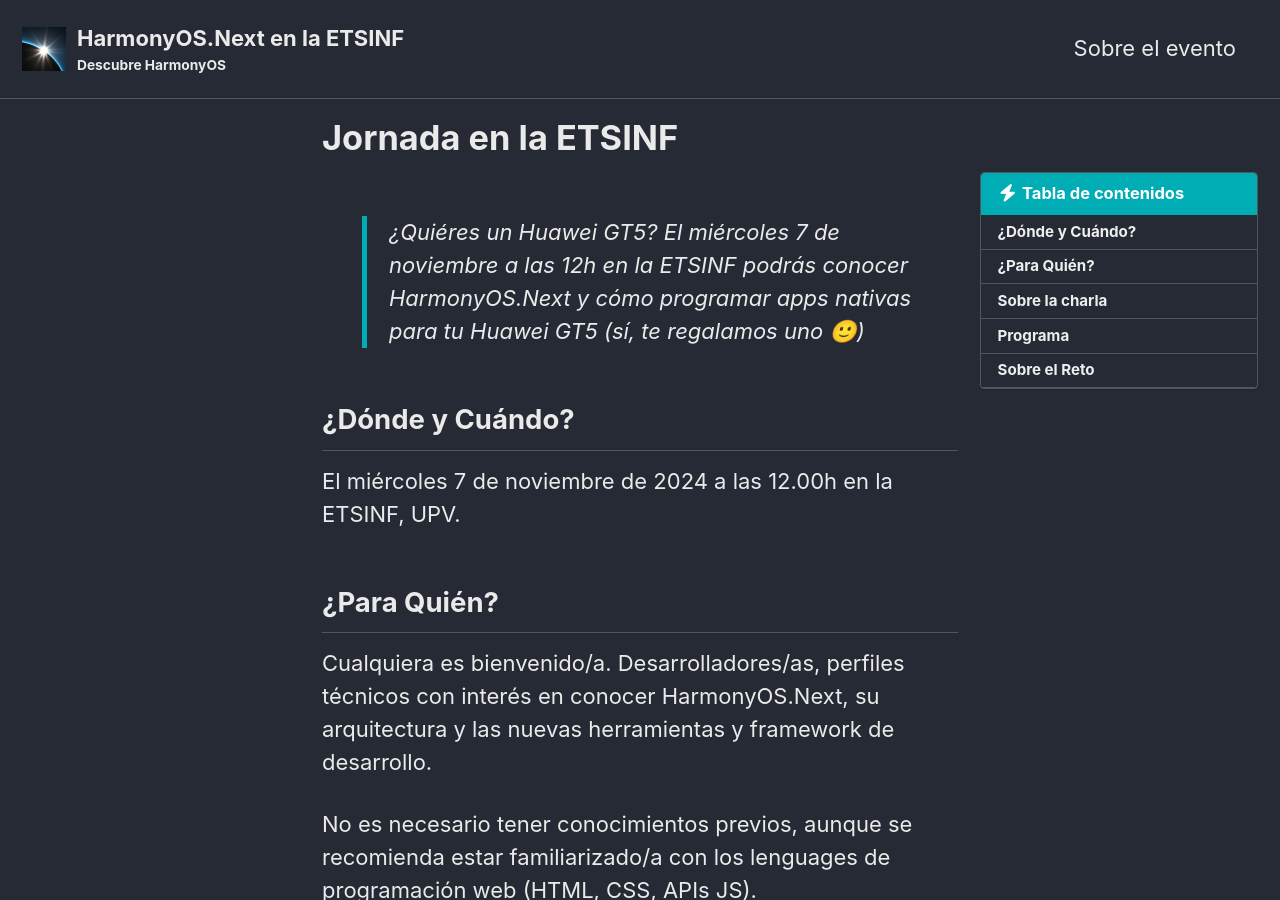
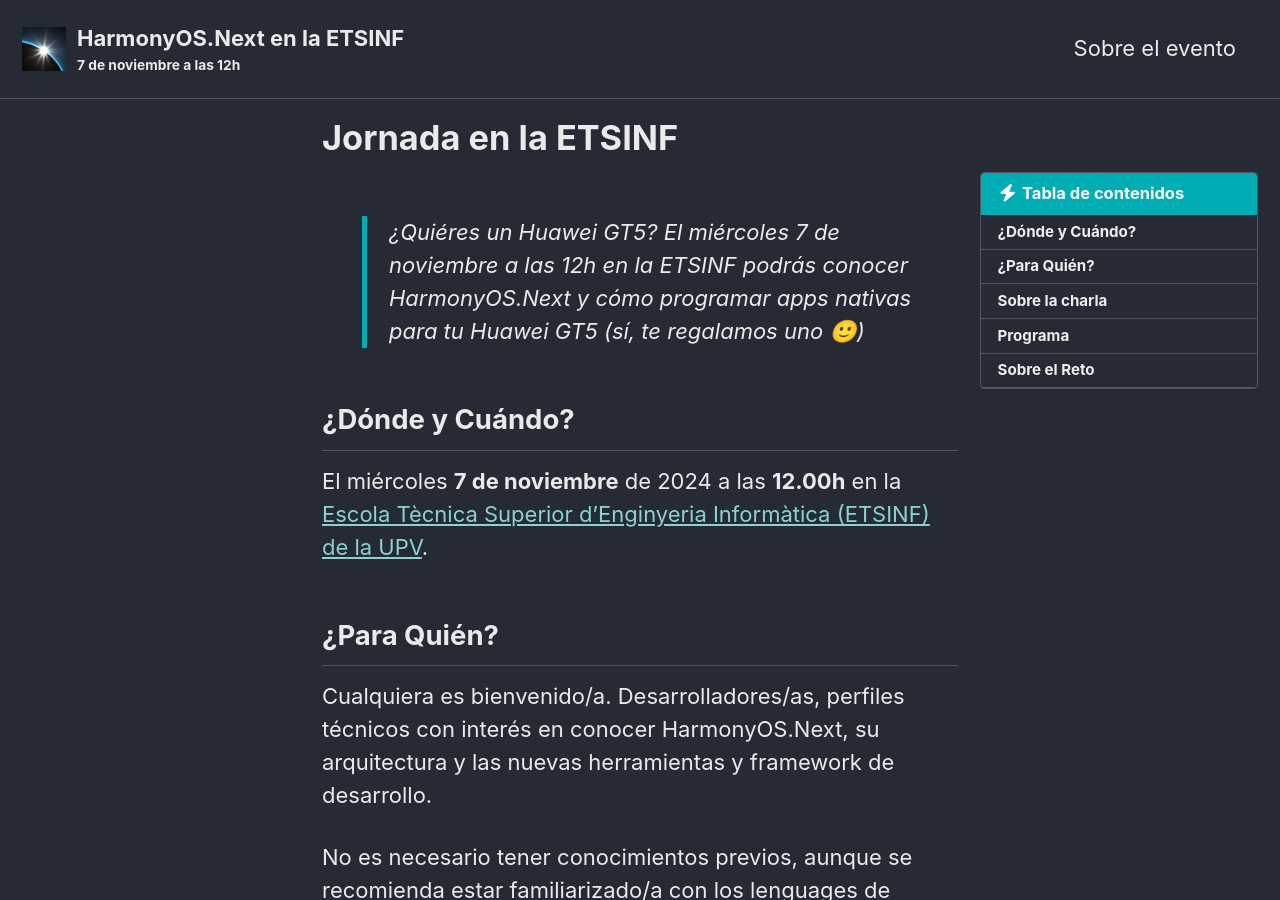
Before and after one commit to espinr/harmonyos, a Jekyll site: the page built from _pages/upv.md, in a window 1280 px wide and 900 px high. Built offline with Jekyll 4.4.1, drawn with Linux system fonts in a browser that asks for light colours; cached includes are drawn as plain includes.

Commit message:
Better intro

```diff
--- a/_config.yml
+++ b/_config.yml
@@ -19,7 +19,7 @@
 rtl                      : # true, false (default) # turns direction of the page into right to left for RTL languages
 title                    : "Jornada en la ETSINF (UPV)"
 title_separator          : "-"
-subtitle                 : "Descubre HarmonyOS"
+subtitle                 : "7 de noviembre a las 12h"
 name                     : "Jornadas HarmonyOS.Next"
 description              : "Descubre el nuevo sistema operativo y su entorno de programación"
 url                      : #"https://openathletics.net"
--- a/_pages/upv.md
+++ b/_pages/upv.md
@@ -12,7 +12,7 @@
 
 ## ¿Dónde y Cuándo?
 
-El miércoles 7 de noviembre de 2024 a las 12.00h en la ETSINF, UPV.
+El miércoles __7 de noviembre__ de 2024 a las __12.00h__ en la [Escola Tècnica Superior d’Enginyeria Informàtica (ETSINF) de la UPV](https://www.upv.es/entidades/etsinf/).
 
 ## ¿Para Quién?
 
```
